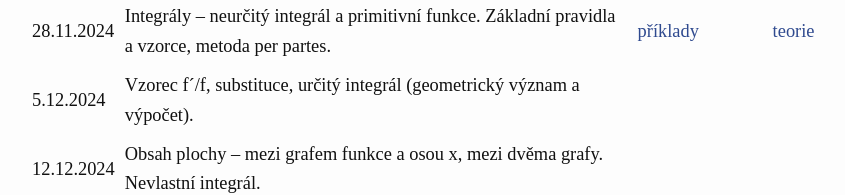
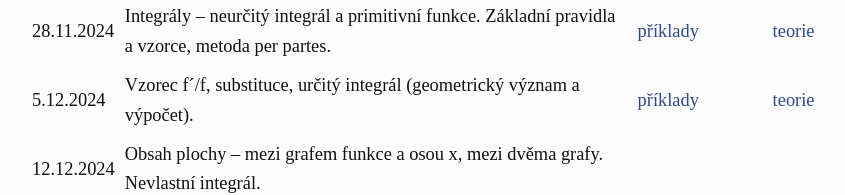
Before and after one commit to mkapytka/mkapytka.github.io, a plain HTML site: page vse.html in a window 1280 px wide. Shown: the part 2021-2216 px from the top of the page, without its empty margins (213-1058 px from the left). Drawn offline with Linux system fonts and the light colour scheme; a web font is replaced by a local one.

Commit message:
Update vse.html

```diff
--- a/vse.html
+++ b/vse.html
@@ -199,7 +199,8 @@
     <tr>
         <td>5.12.2024</td>
         <td>Vzorec f´/f, substituce, určitý integrál (geometrický význam a výpočet).</td>
-        <td></td>
+        <td><a href="https://github.com/mkapytka/mkapytka.github.io/blob/c68c156aa442826d115f24f57504741309e0bccc/cviko10.pdf">příklady</a></td>
+        <td><a href="https://github.com/mkapytka/mkapytka.github.io/blob/c68c156aa442826d115f24f57504741309e0bccc/teorie10.pdf">teorie</a></td>
     </tr>
     <tr>
         <td>12.12.2024</td>
```
